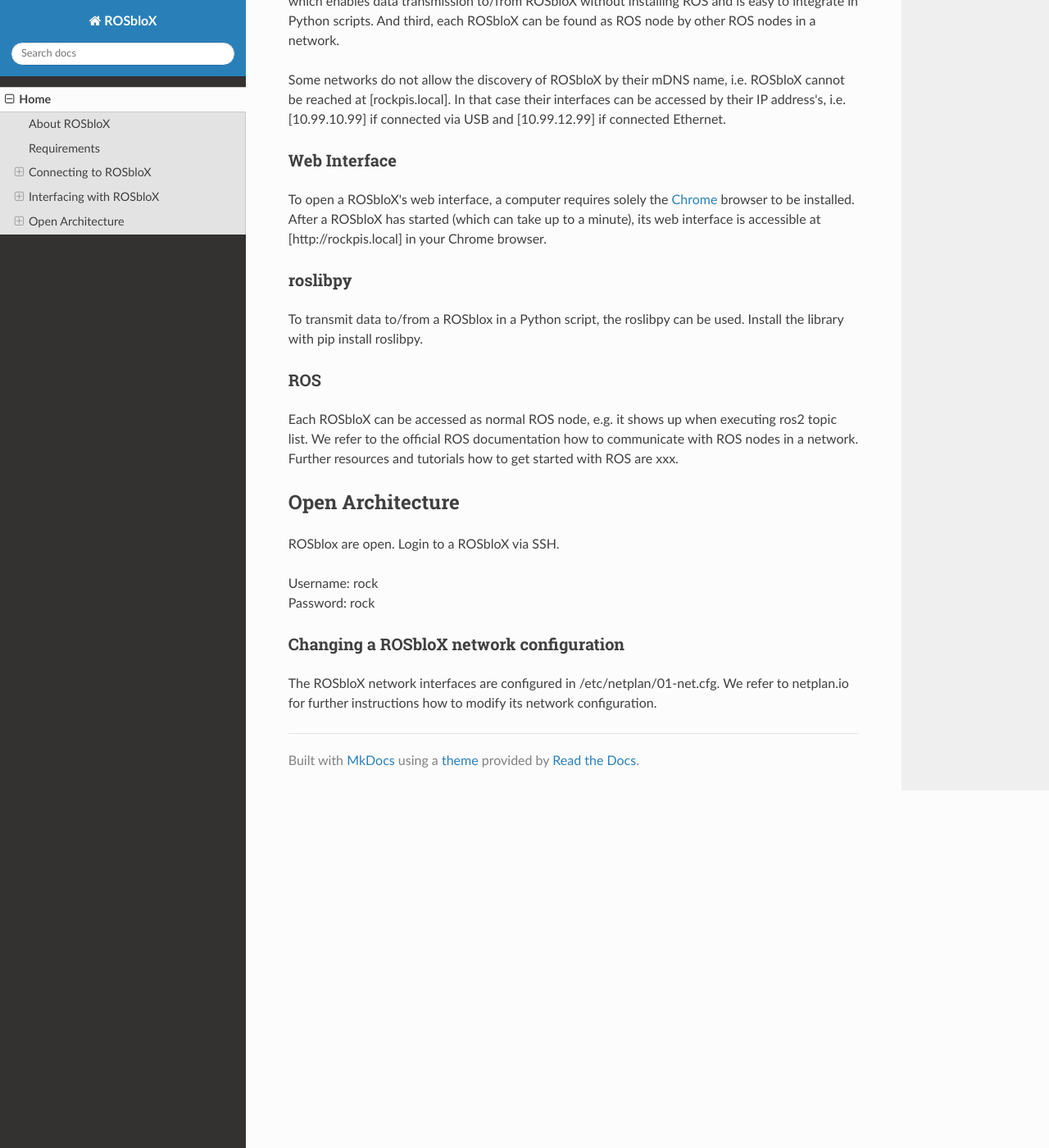
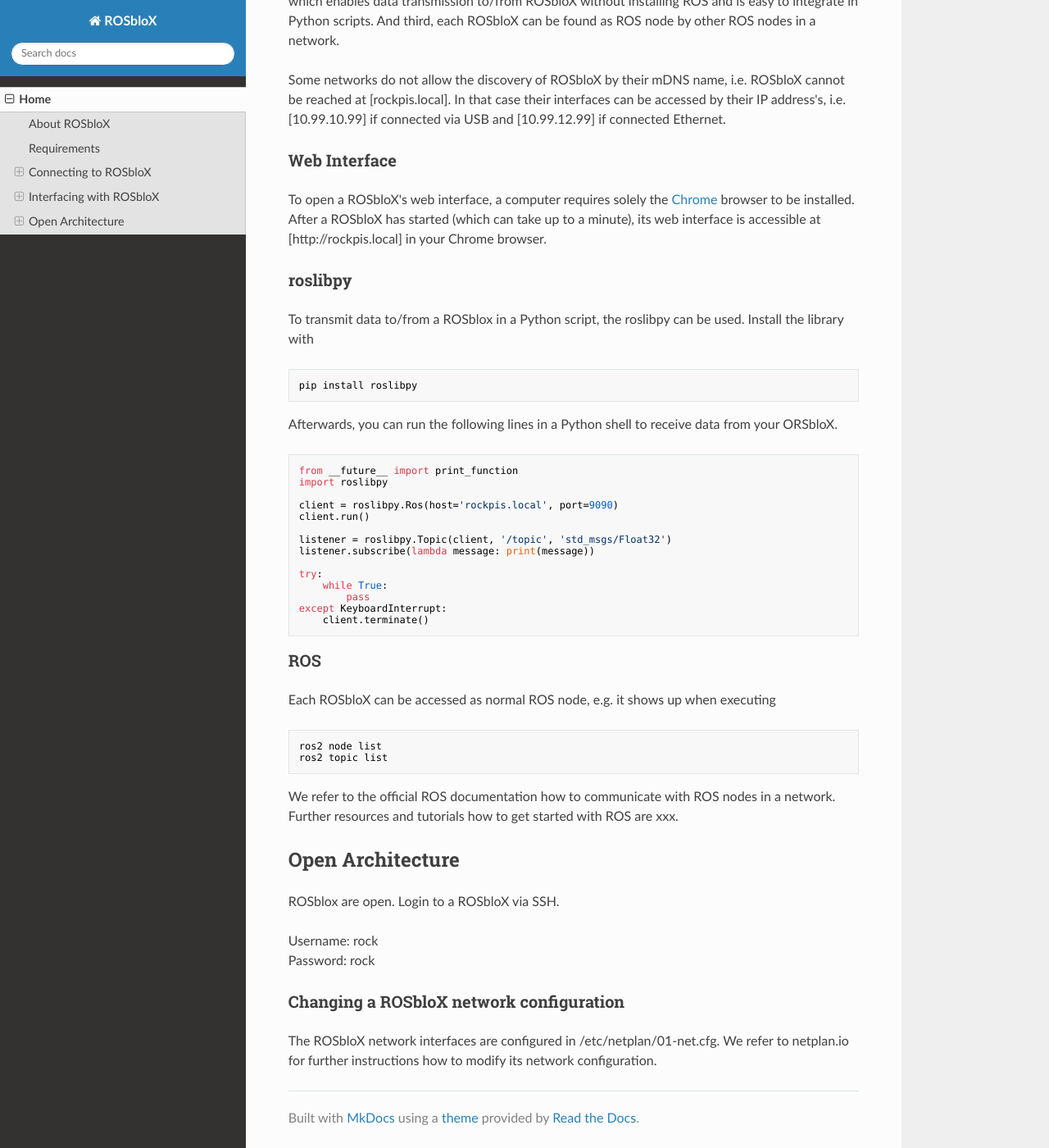
Before and after one commit to rosblox/rosblox.github.io, an MkDocs documentation site: the page built from docs/index.md, in a window 1280 px wide and 1400 px high, scrolled down 1526 px. Shown: the whole window at 82% size. Built offline with MkDocs 1.6.1, drawn with Linux system fonts in a browser that asks for light colours; nearby versions of some CDN libraries.

Commit message:
Add example.

````diff
--- a/docs/index.md
+++ b/docs/index.md
@@ -48,12 +48,38 @@ To open a ROSbloX's web interface, a computer requires solely the [Chrome](https
 
 ### roslibpy
 
-To transmit data to/from a ROSblox in a Python script, the roslibpy can be used. Install the library with pip install roslibpy.
-<todo show example in 5 lines how to receive data>
+To transmit data to/from a ROSblox in a Python script, the roslibpy can be used. Install the library with
+```
+pip install roslibpy
+```
+Afterwards, you can run the following lines in a Python shell to receive data from your ORSbloX.
+
+```
+from __future__ import print_function
+import roslibpy
+
+client = roslibpy.Ros(host='rockpis.local', port=9090)
+client.run()
+
+listener = roslibpy.Topic(client, '/topic', 'std_msgs/Float32')
+listener.subscribe(lambda message: print(message))
+
+try:
+    while True:
+        pass
+except KeyboardInterrupt:
+    client.terminate()
+```
+
 
 ### ROS
 
-Each ROSbloX can be accessed as normal ROS node, e.g. it shows up when executing ros2 topic list. We refer to the official ROS documentation how to communicate with ROS nodes in a network. Further resources and tutorials how to get started with ROS are xxx.
+Each ROSbloX can be accessed as normal ROS node, e.g. it shows up when executing
+```
+ros2 node list
+ros2 topic list
+```
+We refer to the official ROS documentation how to communicate with ROS nodes in a network. Further resources and tutorials how to get started with ROS are xxx.
 
 ## Open Architecture
 
````
